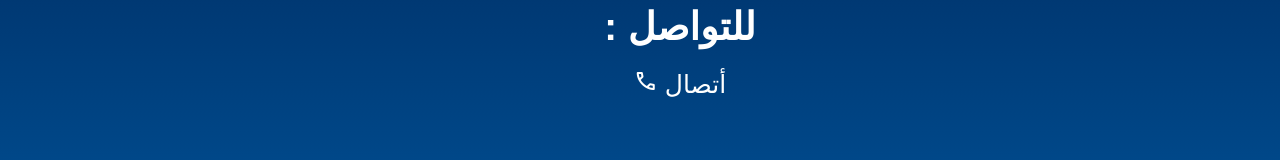
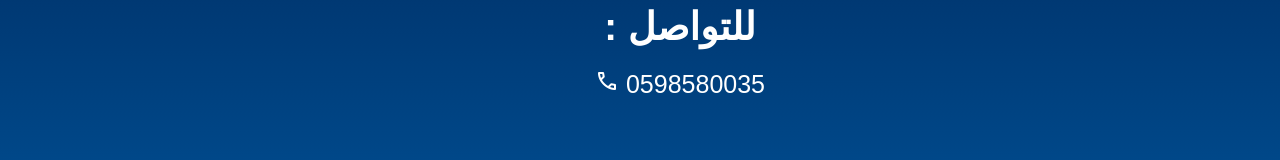
Before and after one commit to abdmosh2000/tawasol.net, a plain HTML site: page index.html in a window 1280 px wide. Shown: the part 569-729 px from the top of the page. Drawn offline with nearby package versions, Linux system fonts and the light colour scheme.

Commit message:
Update index.html

```diff
--- a/index.html
+++ b/index.html
@@ -25,7 +25,7 @@
 
       <span>  <a href="tel:0598580035"> <span class="material-symbols-outlined">
         call
-        </span> أتصال</a>  </span>
+        </span> 0598580035</a>  </span>
         </div>
     </div>
     </form>
```
